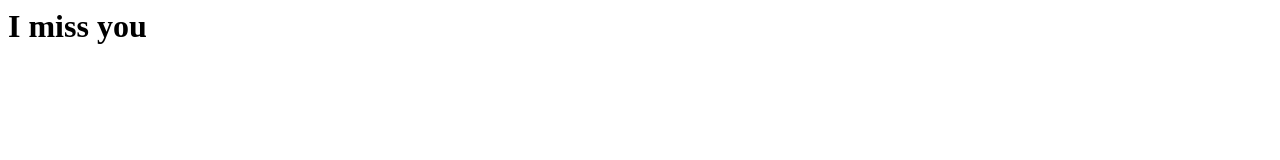
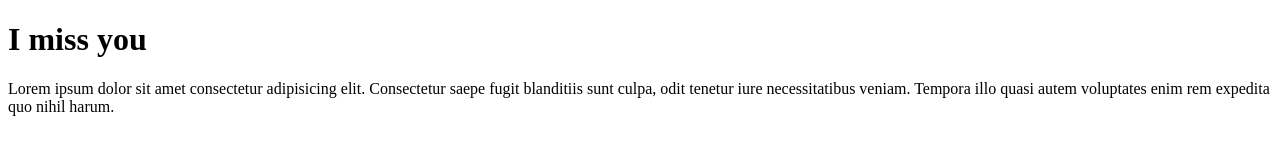
Before and after one commit to Ajax9186/Example, a plain HTML site: page index.html in a window 1280 px wide. Drawn offline with Linux system fonts and the light colour scheme.

Commit message:
Update index.html

```diff
--- a/index.html
+++ b/index.html
@@ -1,11 +1,17 @@
-<DOCTYPE html />
+<!DOCTYPE html>
 <html lang="en">
   <head>
-    <meta charset="utf-8" />
-    <meta name="viewport" content="width=device-width, initial-scale=1.0">
-    <title>Example</title>
+    <meta charset="UTF-8" />
+    <meta http-equiv="X-UA-Compatible" content="IE=edge" />
+    <meta name="viewport" content="width=device-width, initial-scale=1.0" />
+    <title>Document</title>
   </head>
   <body>
     <h1>I miss you</h1>
+    <p>
+      Lorem ipsum dolor sit amet consectetur adipisicing elit. Consectetur saepe
+      fugit blanditiis sunt culpa, odit tenetur iure necessitatibus veniam.
+      Tempora illo quasi autem voluptates enim rem expedita quo nihil harum.
+    </p>
   </body>
 </html>
```
